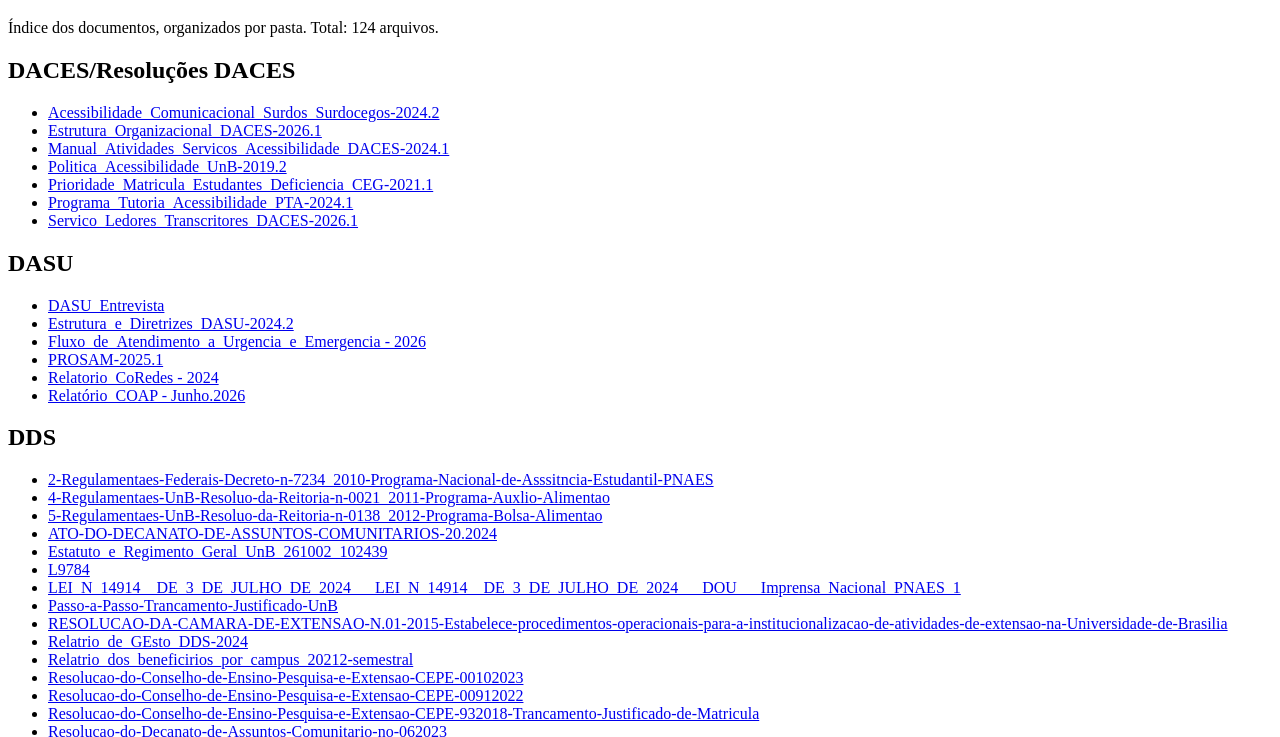
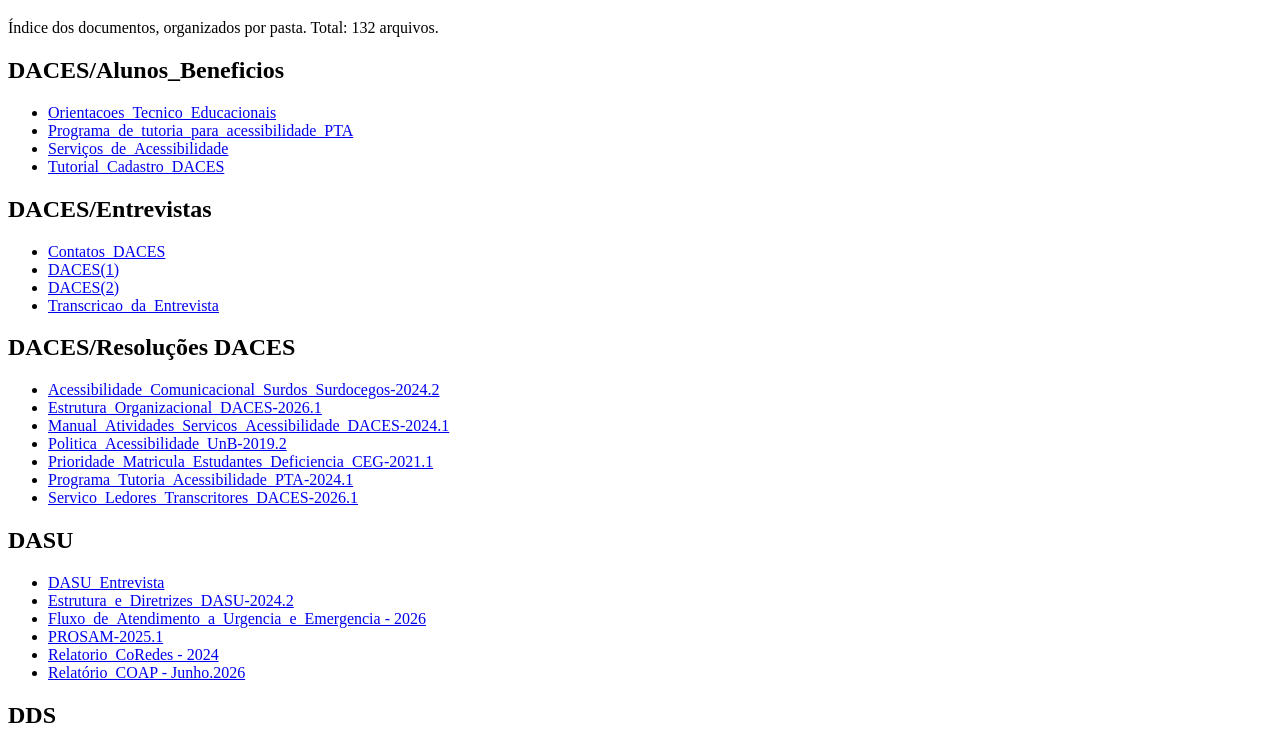
Before and after one commit to obc-unb/base_de_conhecimento, a plain HTML site: page index.html in a window 1280 px wide. Shown: the part 61-798 px from the top of the page. Drawn offline with Linux system fonts and the light colour scheme.

Commit message:
Atualiza índice

```diff
--- a/index.html
+++ b/index.html
@@ -7,7 +7,21 @@
 </head>
 <body>
   <h1>Base de Conhecimento</h1>
-  <p>Índice dos documentos, organizados por pasta. Total: 124 arquivos.</p>
+  <p>Índice dos documentos, organizados por pasta. Total: 132 arquivos.</p>
+  <h2>DACES/Alunos_Beneficios</h2>
+  <ul>
+    <li><a href="https://obc-unb.github.io/base_de_conhecimento/DACES/Alunos_Beneficios/Orientacoes_Tecnico_Educacionais.pdf">Orientacoes_Tecnico_Educacionais</a></li>
+    <li><a href="https://obc-unb.github.io/base_de_conhecimento/DACES/Alunos_Beneficios/Programa_de_tutoria_para_acessibilidade_PTA.pdf">Programa_de_tutoria_para_acessibilidade_PTA</a></li>
+    <li><a href="https://obc-unb.github.io/base_de_conhecimento/DACES/Alunos_Beneficios/Servi%C3%A7os_de_Acessibilidade.pdf">Serviços_de_Acessibilidade</a></li>
+    <li><a href="https://obc-unb.github.io/base_de_conhecimento/DACES/Alunos_Beneficios/Tutorial_Cadastro_DACES.pdf">Tutorial_Cadastro_DACES</a></li>
+  </ul>
+  <h2>DACES/Entrevistas</h2>
+  <ul>
+    <li><a href="https://obc-unb.github.io/base_de_conhecimento/DACES/Entrevistas/Contatos_DACES.pdf">Contatos_DACES</a></li>
+    <li><a href="https://obc-unb.github.io/base_de_conhecimento/DACES/Entrevistas/DACES%281%29.pdf">DACES(1)</a></li>
+    <li><a href="https://obc-unb.github.io/base_de_conhecimento/DACES/Entrevistas/DACES%282%29.pdf">DACES(2)</a></li>
+    <li><a href="https://obc-unb.github.io/base_de_conhecimento/DACES/Entrevistas/Transcricao_da_Entrevista.pdf">Transcricao_da_Entrevista</a></li>
+  </ul>
   <h2>DACES/Resoluções DACES</h2>
   <ul>
     <li><a href="https://obc-unb.github.io/base_de_conhecimento/DACES/Resolu%C3%A7%C3%B5es%20DACES/Acessibilidade_Comunicacional_Surdos_Surdocegos-2024.2.pdf">Acessibilidade_Comunicacional_Surdos_Surdocegos-2024.2</a></li>
```
